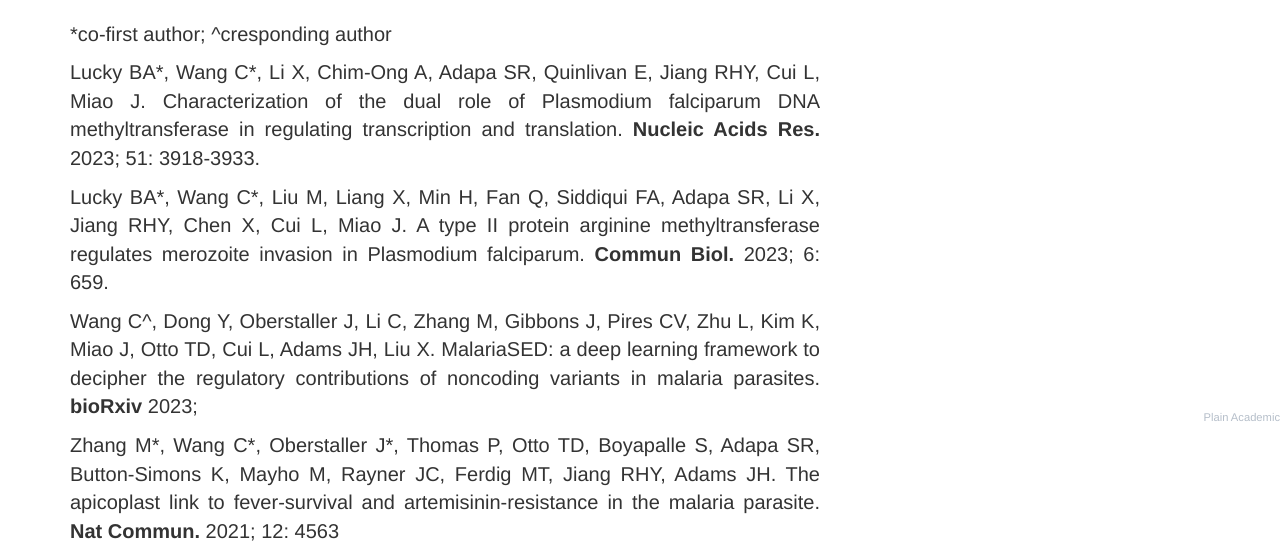
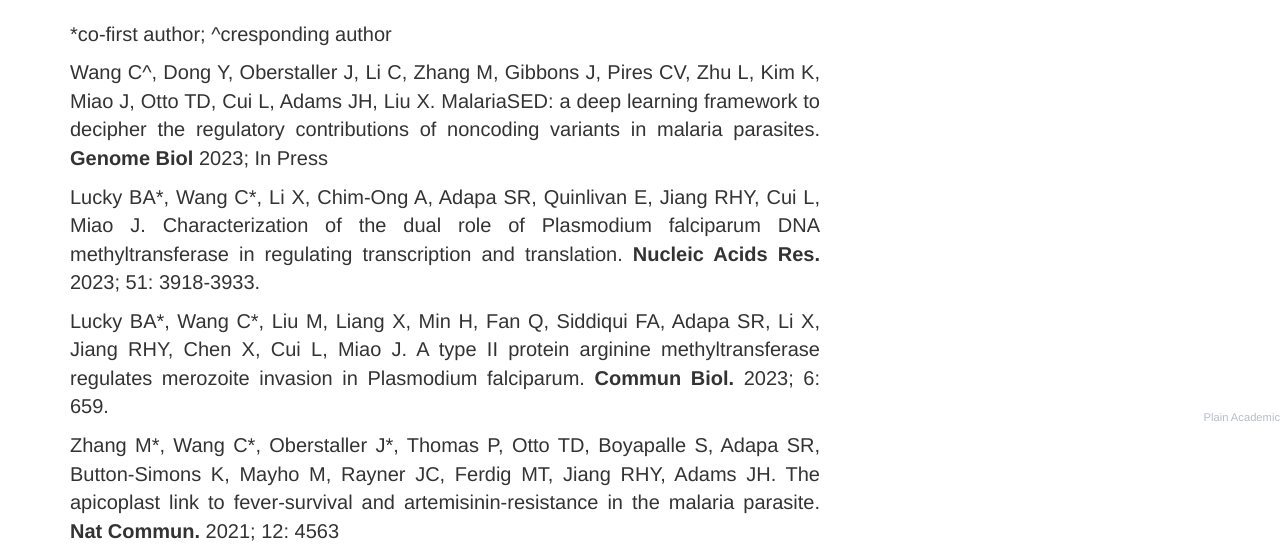
Before and after one commit to ChengqiWangLab/ChengqiWangLab.github.io, a plain HTML site: page Publication.html in a window 1280 px wide. Shown: the part 462-1014 px from the top of the page. Drawn offline with nearby package versions, Linux system fonts and the light colour scheme.

Commit message:
Update Publication.html

```diff
--- a/Publication.html
+++ b/Publication.html
@@ -58,9 +58,9 @@
                 </div>
                 <div style="margin-top:3%; text-align:justify;font-size:20px;">
 					<p>*co-first author; ^cresponding author</p>
+					<p>Wang C^, Dong Y, Oberstaller J, Li C, Zhang M, Gibbons J, Pires CV, Zhu L, Kim K, Miao J, Otto TD, Cui L, Adams JH, Liu X. MalariaSED: a deep learning framework to decipher the regulatory contributions of noncoding variants in malaria parasites. <b>Genome Biol</b> 2023; In Press</p>
 					<p>Lucky BA*, Wang C*, Li X, Chim-Ong A, Adapa SR, Quinlivan E, Jiang RHY, Cui L, Miao J. Characterization of the dual role of Plasmodium falciparum DNA methyltransferase in regulating transcription and translation. <b>Nucleic Acids Res.</b> 2023; 51: 3918-3933.</p>
 					<p>Lucky BA*, Wang C*, Liu M, Liang X, Min H, Fan Q, Siddiqui FA, Adapa SR, Li X, Jiang RHY, Chen X, Cui L, Miao J. A type II protein arginine methyltransferase regulates merozoite invasion in Plasmodium falciparum. <b>Commun Biol.</b> 2023; 6: 659.</p>
-					<p>Wang C^, Dong Y, Oberstaller J, Li C, Zhang M, Gibbons J, Pires CV, Zhu L, Kim K, Miao J, Otto TD, Cui L, Adams JH, Liu X. MalariaSED: a deep learning framework to decipher the regulatory contributions of noncoding variants in malaria parasites. <b>bioRxiv</b> 2023;</p>
 					<p>Zhang M*, Wang C*, Oberstaller J*, Thomas P, Otto TD, Boyapalle S, Adapa SR, Button-Simons K, Mayho M, Rayner JC, Ferdig MT, Jiang RHY, Adams JH. The apicoplast link to fever-survival and artemisinin-resistance in the malaria parasite. <b>Nat Commun.</b> 2021; 12: 4563 </p>
 					<p>Wang C, Gibbons J, Adapa DR, Oberstaller J, Liao X, Zhang M, Adams JH, Jiang RHY. The human malaria parasite genome is configured into thousands of co-expressed linear regulatory units. <b>Journal of genetics and Genomics.</b> 2020; 47: 513-521 </p>
 					<p>Zhang M*, Wang C*, Otto TD, Oberstaller J, Liao X, Adapa SR, Udenze K, Bronner IF, Casandra D, Mayho M, Brown J, Li S, Swanson J, Rayner JC, Jiang RHY, Adams JH. Uncovering the essential genes of the human malaria parasite Plasmodium falciparum by saturation mutagenesis. <b>Science.</b> 2018; 360: eaap7847.</p>
```
